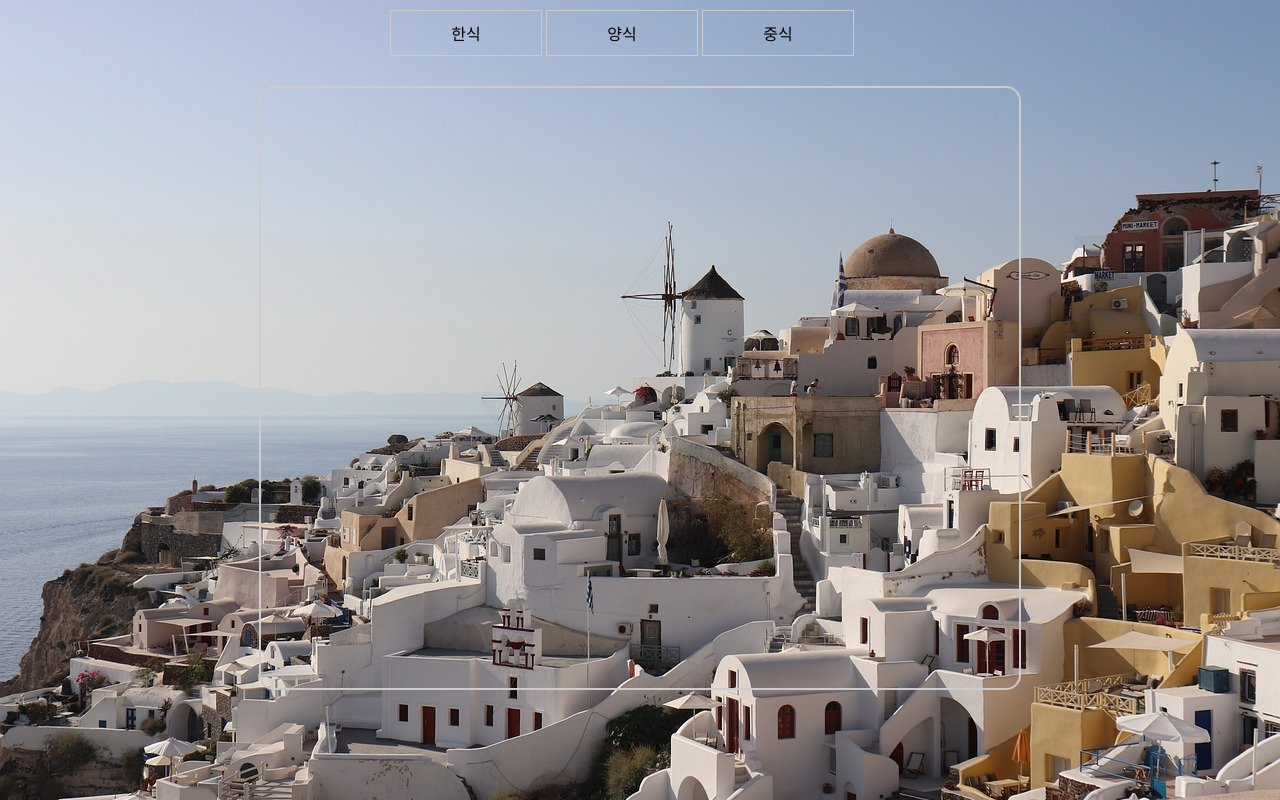
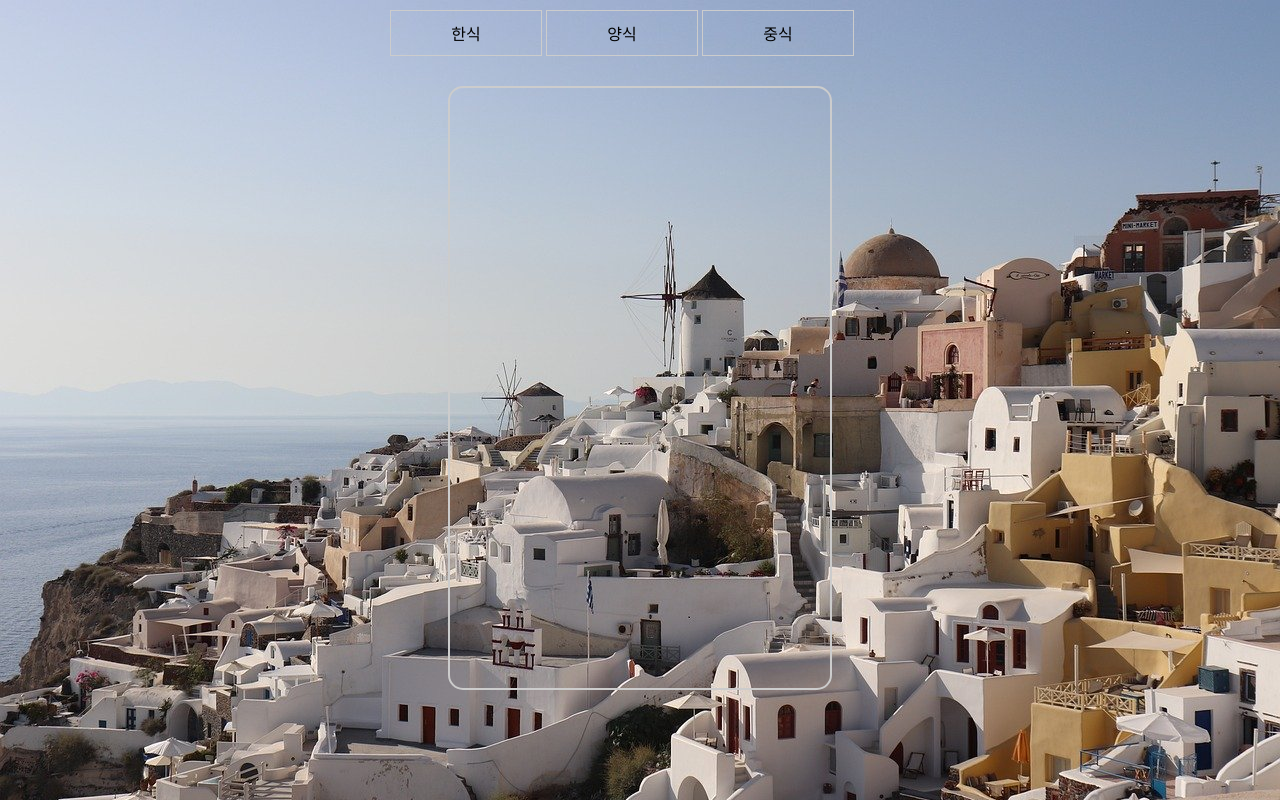
Before and after one commit to swdean07/testweb2, a plain HTML site: page events.html in a window 1280 px wide. Drawn offline with Linux system fonts and the light colour scheme.

Commit message:
event 내용 추가 수정

```diff
--- a/events.html
+++ b/events.html
@@ -10,11 +10,12 @@
             background-image: url('images/town-8310950_1280.jpg');
         }
         #result {
-            width: 60%;
+            width: 30%;
             height: 600px;
             transition: background-image 0.5s ease;
-            background-size: cover;
+            background-size: 100% auto;
             background-position: center;
+            background-repeat: no-repeat;
         }
     </style>
 </head>
```
